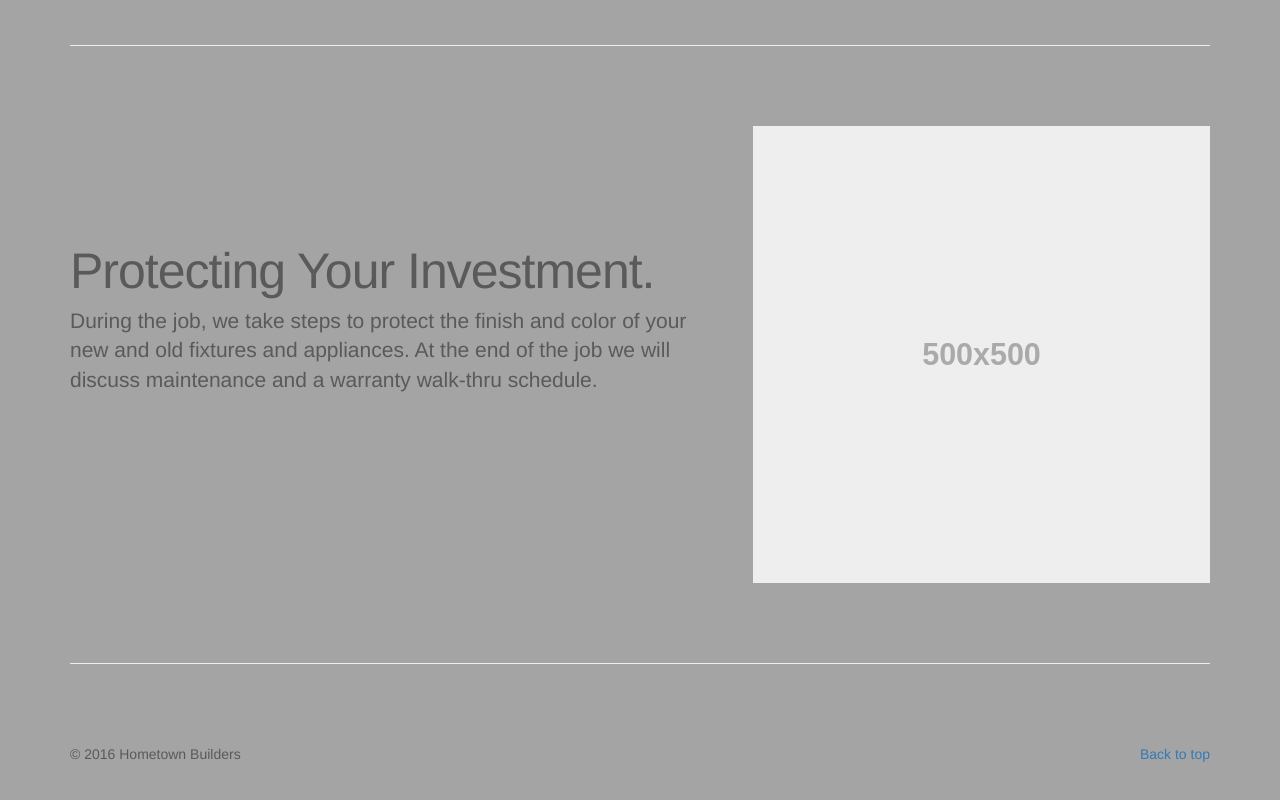
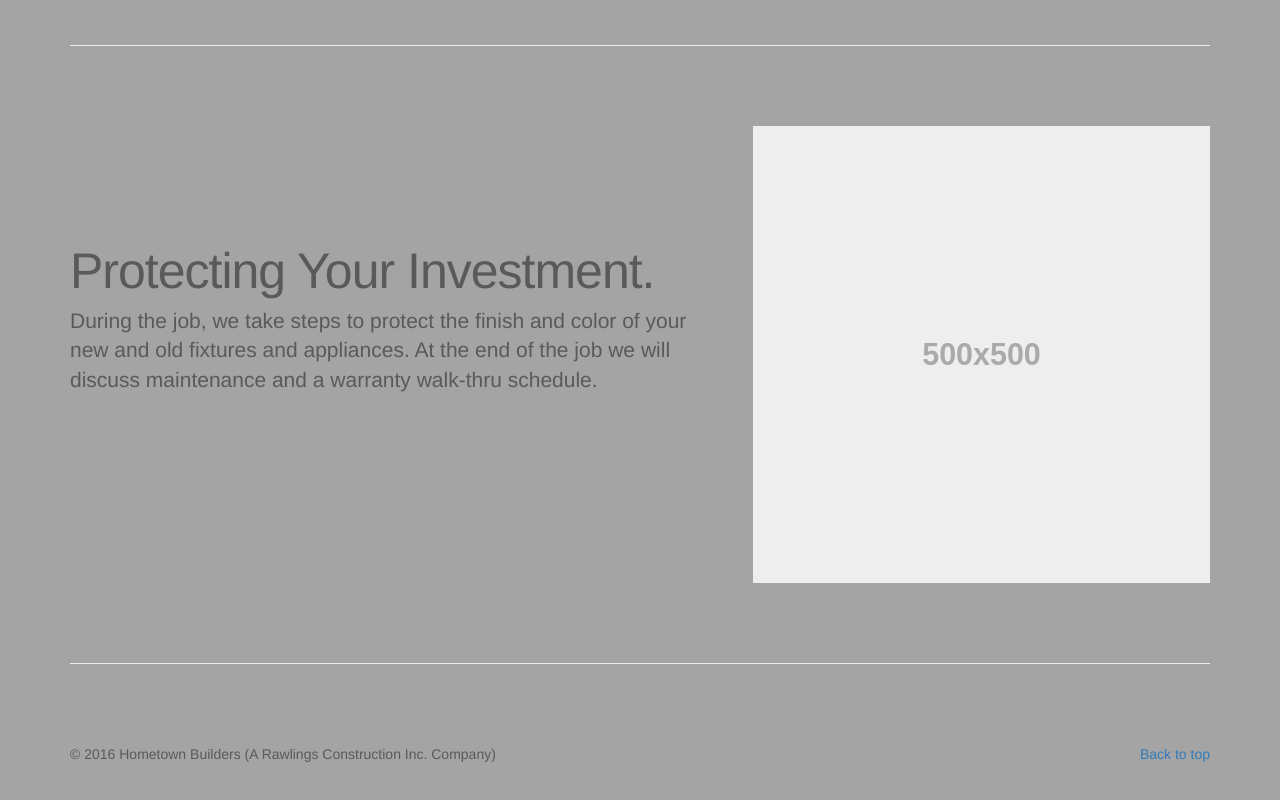
Before and after one commit to superwizon/rawlingsconst, a plain HTML site: page index.html in a window 1280 px wide. Shown: the part 2285-3085 px from the top of the page. Drawn offline with nearby package versions, Linux system fonts and the light colour scheme.

Commit message:
add content to footer

```diff
--- a/index.html
+++ b/index.html
@@ -190,7 +190,7 @@
       <!-- FOOTER -->
       <footer>
         <p class="pull-right"><a href="#">Back to top</a></p>
-        <p>&copy; 2016 Hometown Builders
+        <p>&copy; 2016 Hometown Builders (A Rawlings Construction Inc. Company)
          <!--&middot; <a href="#">Privacy</a> &middot; <a href="#">Terms</a></p>-->
       </footer>
 
```
